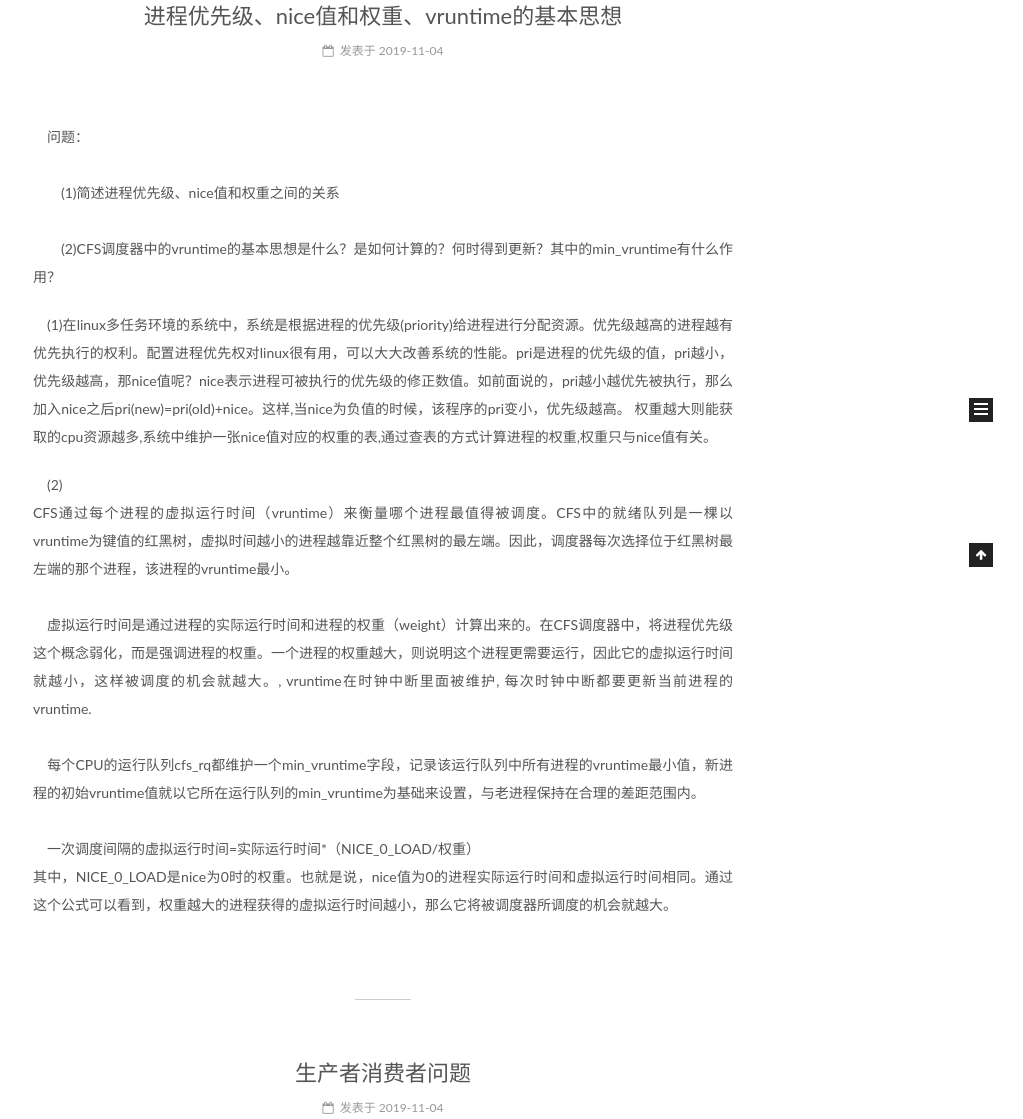
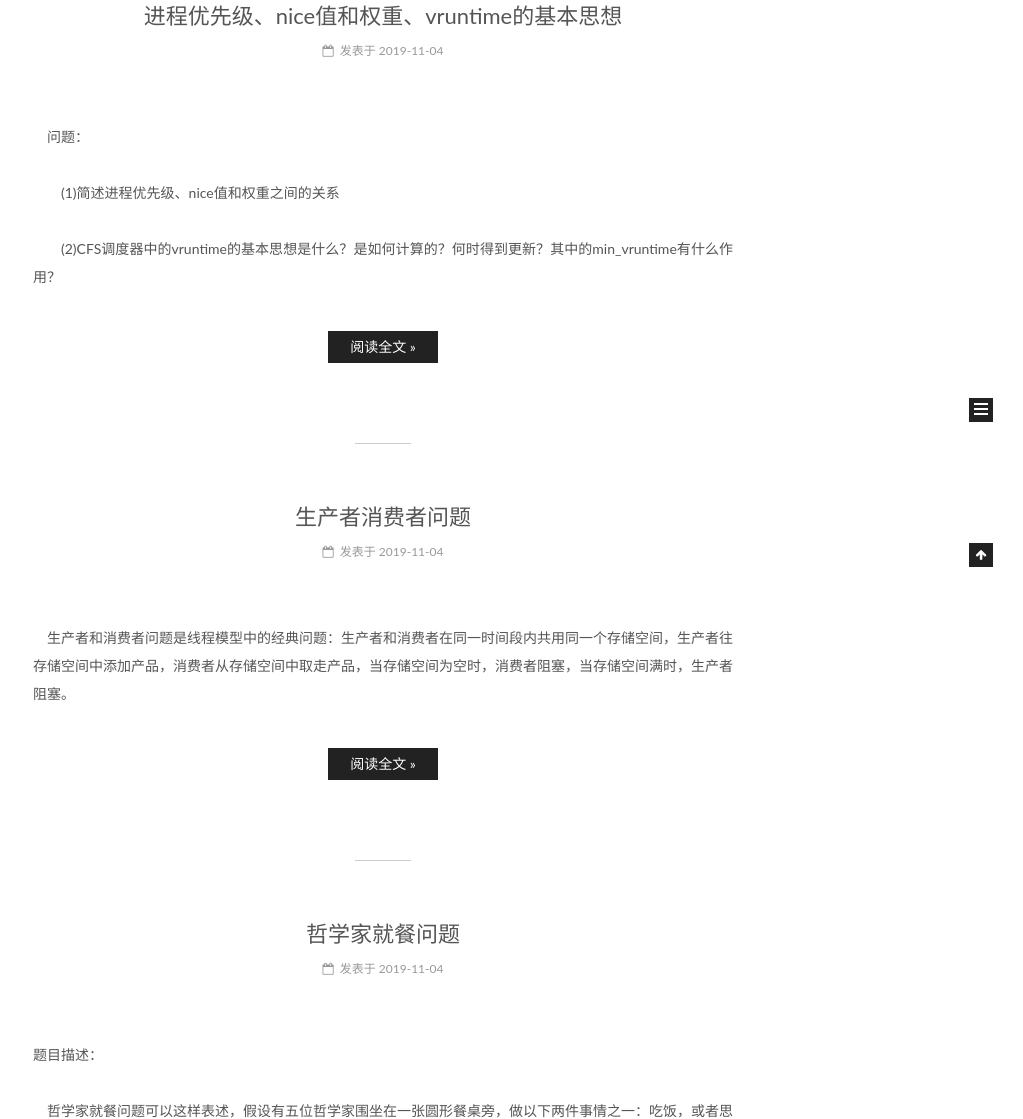
Before and after one commit to jiangyj888/jiangyj888, a plain HTML site: page index.html in a window 1280 px wide. Shown: the part 333-1452 px from the top of the page, without its empty margins (257-1280 px from the left). Drawn offline with Linux system fonts and the light colour scheme.

Commit message:
Site updated: 2019-11-04 23:40:10

```diff
--- a/index.html
+++ b/index.html
@@ -318,12 +318,14 @@
 
 
 
-
-            <p>&ensp;&ensp;问题：<br><br>&ensp;&ensp;&ensp;&ensp;(1)简述进程优先级、nice值和权重之间的关系<br><br>&ensp;&ensp;&ensp;&ensp;(2)CFS调度器中的vruntime的基本思想是什么？是如何计算的？何时得到更新？其中的min_vruntime有什么作用？<br></p>
-<p>&ensp;&ensp;(1)在linux多任务环境的系统中，系统是根据进程的优先级(priority)给进程进行分配资源。优先级越高的进程越有优先执行的权利。配置进程优先权对linux很有用，可以大大改善系统的性能。pri是进程的优先级的值，pri越小，优先级越高，那nice值呢？nice表示进程可被执行的优先级的修正数值。如前面说的，pri越小越优先被执行，那么加入nice之后pri(new)=pri(old)+nice。这样,当nice为负值的时候，该程序的pri变小，优先级越高。 权重越大则能获取的cpu资源越多,系统中维护一张nice值对应的权重的表,通过查表的方式计算进程的权重,权重只与nice值有关。<br></p>
-<p>&ensp;&ensp;(2)<br>CFS通过每个进程的虚拟运行时间（vruntime）来衡量哪个进程最值得被调度。CFS中的就绪队列是一棵以vruntime为键值的红黑树，虚拟时间越小的进程越靠近整个红黑树的最左端。因此，调度器每次选择位于红黑树最左端的那个进程，该进程的vruntime最小。<br><br>&ensp;&ensp;虚拟运行时间是通过进程的实际运行时间和进程的权重（weight）计算出来的。在CFS调度器中，将进程优先级这个概念弱化，而是强调进程的权重。一个进程的权重越大，则说明这个进程更需要运行，因此它的虚拟运行时间就越小，这样被调度的机会就越大。, vruntime在时钟中断里面被维护, 每次时钟中断都要更新当前进程的vruntime.<br><br>&ensp;&ensp;每个CPU的运行队列cfs_rq都维护一个min_vruntime字段，记录该运行队列中所有进程的vruntime最小值，新进程的初始vruntime值就以它所在运行队列的min_vruntime为基础来设置，与老进程保持在合理的差距范围内。<br><br>&ensp;&ensp;一次调度间隔的虚拟运行时间=实际运行时间*（NICE_0_LOAD/权重）<br>其中，NICE_0_LOAD是nice为0时的权重。也就是说，nice值为0的进程实际运行时间和虚拟运行时间相同。通过这个公式可以看到，权重越大的进程获得的虚拟运行时间越小，那么它将被调度器所调度的机会就越大。<br></p>
-
-
+          <p>&ensp;&ensp;问题：<br><br>&ensp;&ensp;&ensp;&ensp;(1)简述进程优先级、nice值和权重之间的关系<br><br>&ensp;&ensp;&ensp;&ensp;(2)CFS调度器中的vruntime的基本思想是什么？是如何计算的？何时得到更新？其中的min_vruntime有什么作用？<br></p>
+          <!--noindex-->
+          <div class="post-button text-center">
+            <a class="btn" href="/2019/11/04/%E8%BF%9B%E7%A8%8B%E4%BC%98%E5%85%88%E7%BA%A7%E3%80%81nice%E5%80%BC%E5%92%8C%E6%9D%83%E9%87%8D%E3%80%81vruntime%E7%9A%84%E5%9F%BA%E6%9C%AC%E6%80%9D%E6%83%B3/#more" rel="contents">
+              阅读全文 &raquo;
+            </a>
+          </div>
+          <!--/noindex-->
 
 
     </div>
```
Also changed, not shown: 2019/11/04/进程优先级、nice值和权重、vruntime的基本思想/index.html (+4 -3 lines).
